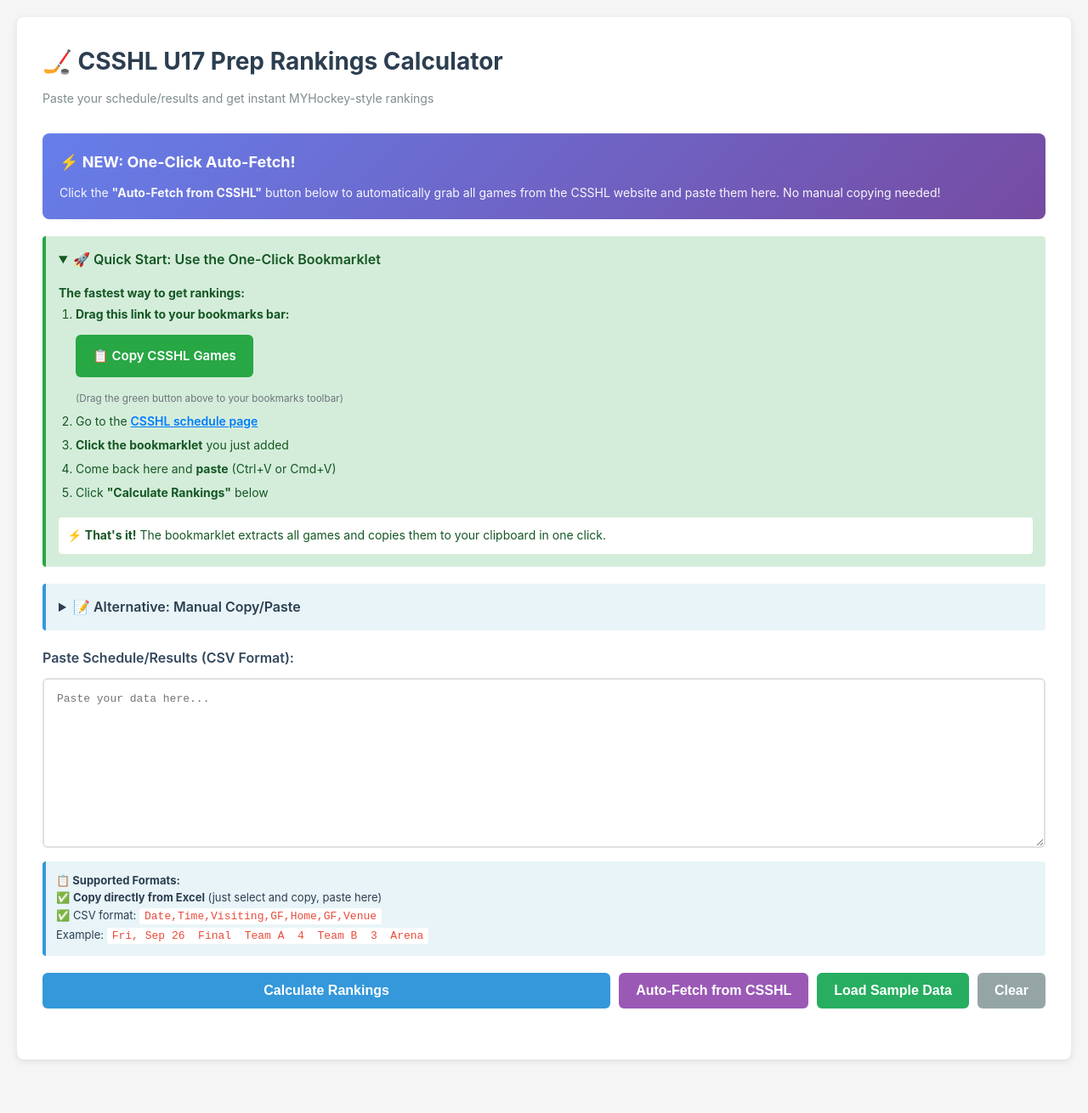
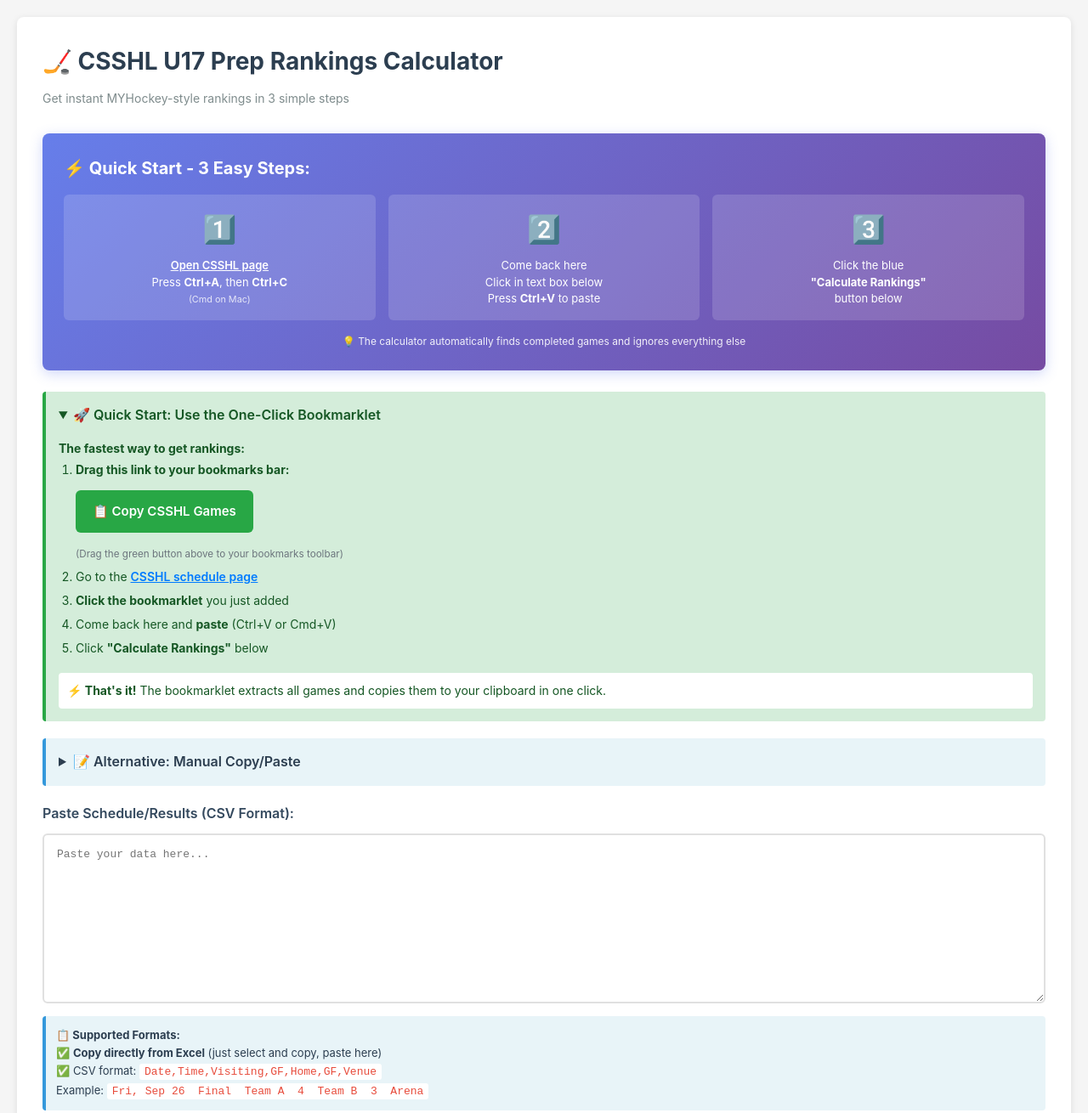
Before and after one commit to schmij97/csshl, a website: page index.html in a window 1280 px wide. Shown: the top 1310 px of the page at 85% size. Before the commit the page ends 1267 px from the top, so only its background shows below. Drawn offline with Linux system fonts and the light colour scheme.

Commit message:
Update index.html

```diff
--- a/index.html
+++ b/index.html
@@ -131,16 +131,6 @@
 
         .btn-sample:hover {
             background: #229954;
-        }
-
-        .btn-fetch {
-            background: #9b59b6;
-            color: white;
-            padding: 12px 20px;
-        }
-
-        .btn-fetch:hover {
-            background: #8e44ad;
         }
 
         .results-section {
@@ -281,12 +271,38 @@
 <body>
     <div class="container">
         <h1>🏒 CSSHL U17 Prep Rankings Calculator</h1>
-        <p class="subtitle">Paste your schedule/results and get instant MYHockey-style rankings</p>
+        <p class="subtitle">Get instant MYHockey-style rankings in 3 simple steps</p>
 
-        <div style="margin-bottom: 20px; padding: 20px; background: linear-gradient(135deg, #667eea 0%, #764ba2 100%); border-radius: 8px; color: white;">
-            <h3 style="margin: 0 0 10px 0; font-size: 18px;">⚡ NEW: One-Click Auto-Fetch!</h3>
-            <p style="margin: 0; font-size: 14px; opacity: 0.95;">
-                Click the <strong>"Auto-Fetch from CSSHL"</strong> button below to automatically grab all games from the CSSHL website and paste them here. No manual copying needed!
+        <div style="margin-bottom: 25px; padding: 25px; background: linear-gradient(135deg, #667eea 0%, #764ba2 100%); border-radius: 8px; color: white; box-shadow: 0 4px 15px rgba(102, 126, 234, 0.3);">
+            <h3 style="margin: 0 0 15px 0; font-size: 20px;">⚡ Quick Start - 3 Easy Steps:</h3>
+            <div style="display: grid; grid-template-columns: repeat(3, 1fr); gap: 15px; margin-top: 15px;">
+                <div style="background: rgba(255,255,255,0.15); padding: 15px; border-radius: 6px; text-align: center;">
+                    <div style="font-size: 32px; margin-bottom: 8px;">1️⃣</div>
+                    <div style="font-size: 13px; line-height: 1.5;">
+                        <a href="https://u17prep.csshl.hockeytech.com/stats/schedule/all-teams/191/all-months?league=5" target="_blank" style="color: white; text-decoration: underline; font-weight: 600;">Open CSSHL page</a><br>
+                        Press <strong>Ctrl+A</strong>, then <strong>Ctrl+C</strong><br>
+                        <small style="opacity: 0.8;">(Cmd on Mac)</small>
+                    </div>
+                </div>
+                <div style="background: rgba(255,255,255,0.15); padding: 15px; border-radius: 6px; text-align: center;">
+                    <div style="font-size: 32px; margin-bottom: 8px;">2️⃣</div>
+                    <div style="font-size: 13px; line-height: 1.5;">
+                        Come back here<br>
+                        Click in text box below<br>
+                        Press <strong>Ctrl+V</strong> to paste
+                    </div>
+                </div>
+                <div style="background: rgba(255,255,255,0.15); padding: 15px; border-radius: 6px; text-align: center;">
+                    <div style="font-size: 32px; margin-bottom: 8px;">3️⃣</div>
+                    <div style="font-size: 13px; line-height: 1.5;">
+                        Click the blue<br>
+                        <strong>"Calculate Rankings"</strong><br>
+                        button below
+                    </div>
+                </div>
+            </div>
+            <p style="margin: 15px 0 0 0; font-size: 12px; opacity: 0.9; text-align: center;">
+                💡 The calculator automatically finds completed games and ignores everything else
             </p>
         </div>
 
@@ -338,7 +354,6 @@
 
             <div class="button-group">
                 <button class="btn-calculate" onclick="calculateRankings()">Calculate Rankings</button>
-                <button class="btn-fetch" onclick="autoFetchAndPaste()">Auto-Fetch from CSSHL</button>
                 <button class="btn-sample" onclick="loadSampleData()">Load Sample Data</button>
                 <button class="btn-clear" onclick="clearData()">Clear</button>
             </div>
@@ -673,73 +688,6 @@
                 });
         }
 
-        function autoFetchAndPaste() {
-            const errorEl = document.getElementById('errorMessage');
-            const loadingEl = document.getElementById('loading');
-            const dataInput = document.getElementById('dataInput');
-
-            errorEl.classList.remove('visible');
-            loadingEl.textContent = '🌐 Fetching games from CSSHL website...';
-            loadingEl.classList.add('visible');
-
-            const url = 'https://u17prep.csshl.hockeytech.com/stats/schedule/all-teams/191/all-months?league=5';
-
-            // Use a CORS proxy to fetch the page
-            const proxyUrl = `https://api.allorigins.win/raw?url=${encodeURIComponent(url)}`;
-
-            fetch(proxyUrl)
-                .then(response => {
-                    if (!response.ok) {
-                        throw new Error(`Failed to fetch: ${response.status}`);
-                    }
-                    return response.text();
-                })
-                .then(html => {
-                    loadingEl.classList.remove('visible');
-
-                    // Parse the HTML to extract text
-                    const parser = new DOMParser();
-                    const doc = parser.parseFromString(html, 'text/html');
-
-                    // Get all the text content (simulates Ctrl+A, Ctrl+C)
-                    const allText = doc.body.innerText || doc.body.textContent;
-
-                    // Paste it into the textarea
-                    dataInput.value = allText;
-
-                    // Show success message
-                    const successDiv = document.createElement('div');
-                    successDiv.className = 'format-hint';
-                    successDiv.style.background = '#d4edda';
-                    successDiv.style.borderColor = '#28a745';
-                    successDiv.style.marginTop = '10px';
-                    successDiv.innerHTML = '✅ <strong>Data fetched and pasted!</strong> Now click "Calculate Rankings" to see results.';
-
-                    const existingSuccess = document.querySelector('.format-hint[style*="d4edda"]');
-                    if (existingSuccess) {
-                        existingSuccess.remove();
-                    }
-                    document.querySelector('.input-section').appendChild(successDiv);
-
-                    setTimeout(() => successDiv.remove(), 5000);
-                })
-                .catch(error => {
-                    loadingEl.classList.remove('visible');
-
-                    errorEl.innerHTML = `
-                        <strong>⚠️ Auto-fetch failed</strong><br><br>
-                        <strong>Error:</strong> ${error.message}<br><br>
-                        <strong>Manual method (always works):</strong><br>
-                        1. Go to <a href="${url}" target="_blank" style="color: #3498db;">the CSSHL page</a><br>
-                        2. Press Ctrl+A (or Cmd+A)<br>
-                        3. Press Ctrl+C (or Cmd+C)<br>
-                        4. Come back here and press Ctrl+V<br>
-                        5. Click "Calculate Rankings"
-                    `;
-                    errorEl.classList.add('visible');
-                });
-        }
-
         function calculateRankings() {
             const input = document.getElementById('dataInput').value;
             const errorEl = document.getElementById('errorMessage');
```
